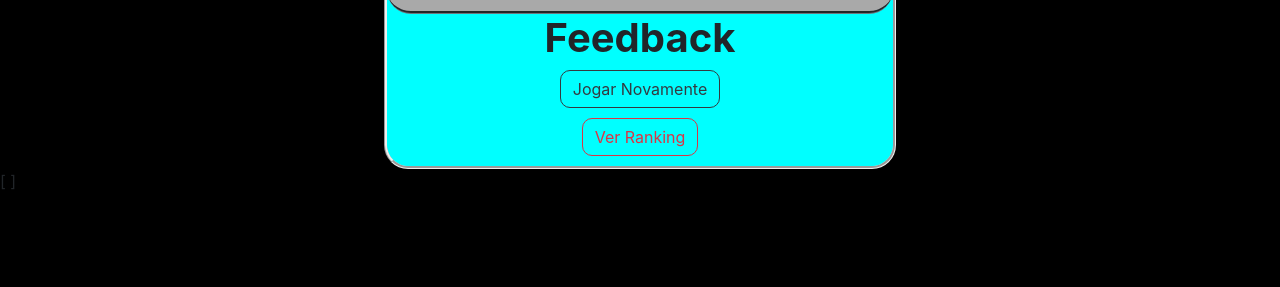
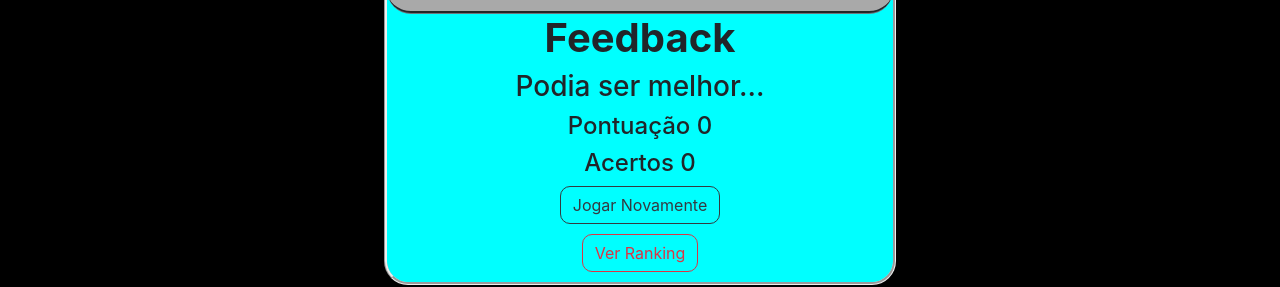
Before and after one commit to tryber/sd-03-project-trivia-react-redux-04, a React (Create React App) app: page /feedback in a window 1280 px wide. Shown: the part 531-818 px from the top of the page. Built offline with nearby package versions, Linux system fonts and the light colour scheme.

Commit message:
Feedback page

```diff
--- a/src/components/Feedback.jsx
+++ b/src/components/Feedback.jsx
@@ -2,26 +2,29 @@ import React from 'react';
 import { Link } from 'react-router-dom';
 import Header from './Header';
 import './CSS_Components/Feedback.css';
+import { INITIAL_STORAGE_STATE } from '../services/localStorageAPI';
 
-// const { score, assertions } = JSON.parse(localStorage.getItem('state')).player;
-// const feedbackText = () => {
-//   if (assertions < 3) return 'Podia ser melhor...';
-//   if (assertions >= 3) return 'Mandou bem!';
-//   return null;
-// };
+const feedbackText = (assertions) => {
+  if (assertions < 3) return 'Podia ser melhor...';
+  if (assertions >= 3) return 'Mandou bem!';
+  return null;
+};
 
-const Feedback = () => (
+const Feedback = () => {
+  const state = JSON.parse(localStorage.getItem('state')) || INITIAL_STORAGE_STATE;
+  const { score, assertions } = state.player;
+  return (
     <div className="content">
       <div>
         <Header shouldShowScore />
       </div>
       <div className="feedback-component">
         <h1><strong>Feedback</strong></h1>
-      {/* <div>
-        <h3 data-testid="feedback-text">{feedbackText()}</h3>
+        <div>
+          <h3 data-testid="feedback-text">{feedbackText(assertions)}</h3>
           <h4 data-testid="feedback-total-score">Pontuação {score}</h4>
           <h4 data-testid="feedback-total-question">Acertos {assertions}</h4>
-      </div> */}
+        </div>
         <Link to="/">
           <button
             className="btn btn-outline-dark"
@@ -35,6 +38,7 @@ const Feedback = () => (
         </Link>
       </div>
     </div>
-);
+  )
+};
 
 export default Feedback;
```
Lines whose indentation alone changed are shown as unchanged.
